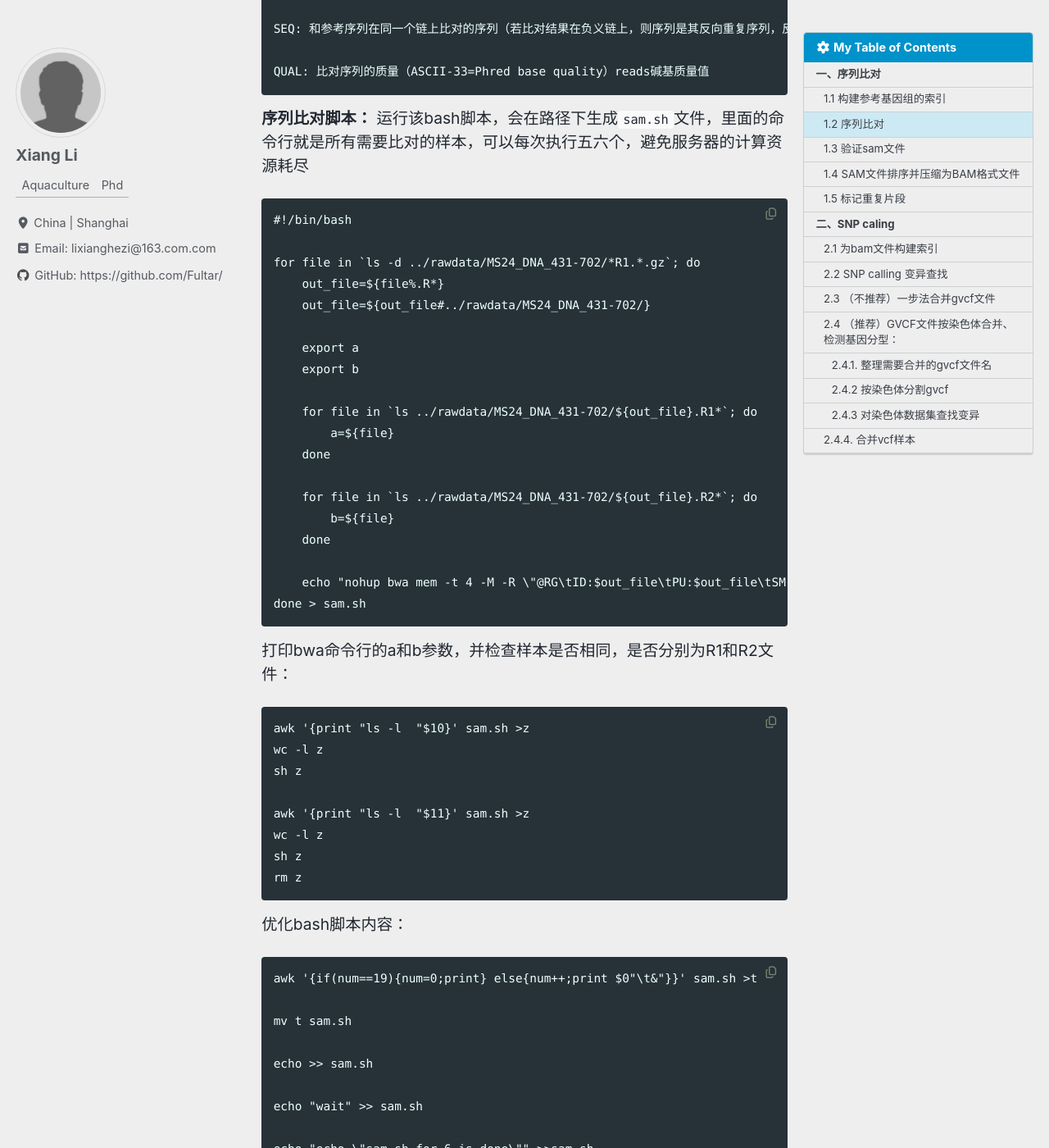
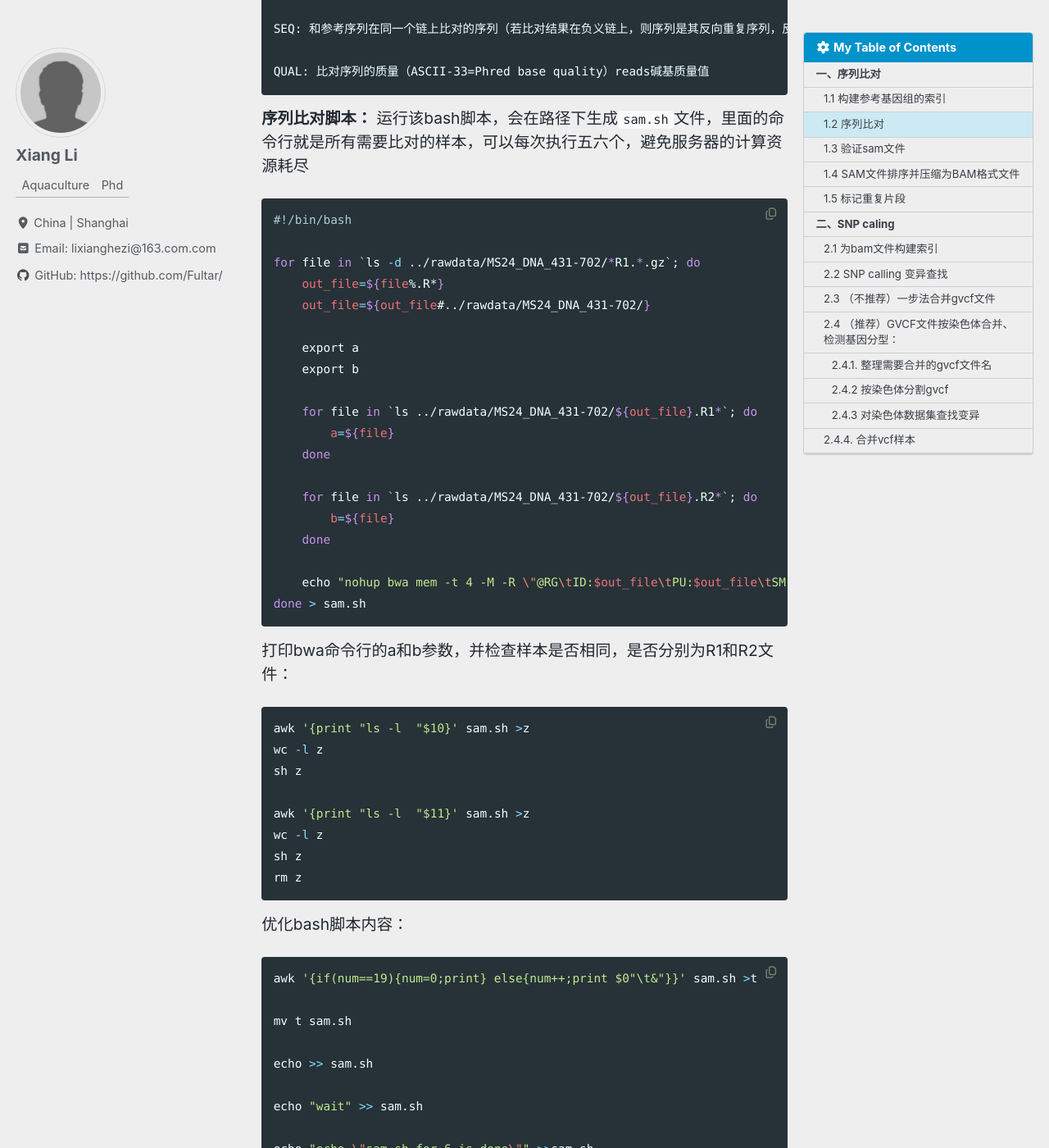
Before and after one commit to Fultar/Fultar.github.io, a Jekyll site: the page built from _posts/2025-12-03-how-to-make-sequencing-files-in-vcf-format.md, in a window 1280 px wide and 1400 px high, scrolled down 1948 px. Shown: the whole window at 82% size. Built offline with Jekyll 4.4.1, drawn with Linux system fonts in a browser that asks for light colours; cached includes are drawn as plain includes; comment, search, counter and statistics services are not loaded; some of the changed text lies outside the part shown.

Commit message:
Update 2025-12-03-how-to-make-sequencing-files-in-vcf-format.md

````diff
--- a/_posts/2025-12-03-how-to-make-sequencing-files-in-vcf-format.md
+++ b/_posts/2025-12-03-how-to-make-sequencing-files-in-vcf-format.md
@@ -21,7 +21,7 @@ tags:
 首先，我们需要测序物种的参考基因组才能比对。参考基因组可以在ncbi上找到：https://www.ncbi.nlm.nih.gov/
 
 下载好参考基因组后，我使用bwa软件建立参考基因组的索引：
-```
+```shell
 # 这一步可能会花费些时间，我用nohup后台运行
 nohup bwa index -a is GCA_022435785.1_ASM2243578v1_genomic.fna > bwa_index.log 2>&1 &
 
@@ -30,7 +30,7 @@ nohup bwa index -a is GCA_022435785.1_ASM2243578v1_genomic.fna > bwa_index.log 2
 
 ## 1.2 序列比对
 看下bwa比对有哪些参数：
-```
+```shell
 # 参数
 bwa mem genomic.fa sample.R1.gz sample.R2.gz \
     -R '@RG\tID:sample\tLB:sample\tSM:sample\tPL:ILLUMINA' \ 2>sample_map.log \
@@ -80,7 +80,7 @@ QUAL: 比对序列的质量（ASCII-33=Phred base quality）reads碱基质量值
 
 **序列比对脚本：**
 运行该bash脚本，会在路径下生成```sam.sh```文件，里面的命令行就是所有需要比对的样本，可以每次执行五六个，避免服务器的计算资源耗尽
-```
+```shell
 #!/bin/bash
 
 for file in `ls -d ../rawdata/MS24_DNA_431-702/*R1.*.gz`; do
@@ -103,7 +103,7 @@ done > sam.sh
 ```
 
 打印bwa命令行的a和b参数，并检查样本是否相同，是否分别为R1和R2文件：
-```
+```shell
 awk '{print "ls -l  "$10}' sam.sh >z
 wc -l z
 sh z
@@ -115,7 +115,7 @@ rm z
 ```
 
 优化bash脚本内容：
-```
+```shell
 awk '{if(num==19){num=0;print} else{num++;print $0"\t&"}}' sam.sh >t
 
 mv t sam.sh
@@ -130,7 +130,7 @@ cat sam.sh
 ```
 
 如果上述命令一切正常，我们就可以运行脚本，开始生成sam比对结果文件：
-```
+```shell
 sh sam.sh >sam.sh.log &
 
 mkdir sam_log
@@ -147,7 +147,7 @@ for file in `ls *.sam.log`; do echo "$file"; tail -1 $file; done >sam_check
 这里开始，我们使用`gatk`软件进行后续步骤。
 
 `gatk ValidateSamFile`命令可以验证sam文件是否是标准格式。
-```
+```shell
 # 验证sam文件的格式有无错误，不然后续步骤会报错
 for file in `ls *.sam`; do x=${file/.sam/}; echo "nohup gatk  ValidateSamFile --INPUT "$file" >"$x".validate.log &"; done >validate.sh
 
@@ -156,7 +156,7 @@ sh validate.sh >validate.sh.log &
 ```
 
 为避免程序太多挤占服务器资源，可以修改上述脚本，分批运行程序：
-```
+```shell
 #!/bin/bash
 
 count=0
@@ -175,7 +175,7 @@ wait  # 等待最后一组不足6个的任务
 ```
 
 查看验证结果：
-```
+```shell
 mkdir validate_log
 mv *.validate.log validate_log/
 cd validate_log/
@@ -191,7 +191,7 @@ cd ..
 ## 1.4 SAM文件排序并压缩为BAM格式文件
 
 使用`gatk SortSam`命令压缩sam文件
-```
+```shell
 gatk SortSam -I samplename.sam \
 -O samplename_sorted.bam \
 --TMP_DIR sample.tmp \
@@ -204,7 +204,7 @@ gatk SortSam -I samplename.sam \
 ```
 
 我这里同时运行4个任务，防止任务太多挤占服务器资源
-```
+```shell
 #!/bin/bash
 
 count=0
@@ -224,7 +224,7 @@ echo "sort_sam.sh done\n"
 ```
 
 
-```
+```shell
 # 运行脚本
 sh sort_sam.sh >>sort_sam.sh.log 2>>sort_sam.sh.log &
 
@@ -258,14 +258,14 @@ samtools view -H my.bam
 这只针对DNA测序，RNA-Seq一般不去重。
 
 使用gatk的```MarkDuplicates```参数去重：
-```
+```shell
 -M samplename.deduplicated.metrics
 
 # 指定标记到的重复序列的文件名
 ```
 
 
-```
+```shell
 #!/bin/bash
 
 count=0
@@ -285,7 +285,7 @@ echo "sort_sam.sh done\n"
 ```
 
 
-```
+```shell
 # 运行脚本
 sh markDuplicates.sh >markDuplicates.sh.log  &
 
@@ -309,7 +309,7 @@ for file in `ls *.deduplicated.log`; do echo $file; more $file; done >check
 # 二、SNP caling
 ## 2.1 为bam文件构建索引
 同样，我们需要先对处理好的bam文件构建索引：
-```
+```shell
 #!/bin/bash
 
 count=0
@@ -329,7 +329,7 @@ echo "index.sh done\n"
 ```
 
 运行脚本：
-```
+```shell
 sh index_deduplicated.sh >index_deduplicated.sh.log &
 
 ls *.bai|wc -l
@@ -342,7 +342,8 @@ gatk CreateSequenceDictionary -R genome.fasta
 准备好bam文件（`*.deduplicated`后缀表示是去重复片段的bam文件）、参考基因组后，我们要先对单个样本生成`.gvcf`后缀的文件，然后再把单个样本的`gvcf`合并为群体的`vcf`格式。
 
 使用参数`--pcr-indel-model CONSERVATIVE -ERC GVCF`生成单样本`gvcf`格式文件：
-```
+
+```shell
 #!/bin/bash
 
 count=0
@@ -361,7 +362,7 @@ echo "gvcf.sh done\n"
 ```
 
 运行脚本：
-```
+```shell
 sh vcf.sh >gvcf.sh.log 2>&1 &
 
 ll -h *.gvcf
@@ -390,7 +391,7 @@ for file in `ls *.gvcf`; do x=${file/gvcf/}gvcf; mv $file $x; done
 
 1. 把每个样本的gvcf合并：
 
-```
+```shell
 ls *.gvcf >t
 
 awk '{c=c" -V "$0}END{print "nohup gatk CombineGVCFs  -R /home/genome/GCA_022435785.1_index/GCA_022435785.1_ASM2243578v1_genomic.fna "c" -O MS24_P2_combined.gvcf &"}' t >tt
@@ -401,7 +402,7 @@ sh tt
 
 2. 合并完成后检测基因分型，得到完整的vcf文件：
 
-```
+```shell
 nohup gatk GenotypeGVCFs -R /home/genome/GCA_022435785.1_index/GCA_022435785.1_ASM2243578v1_genomic.fna -V MS24_P2_combined.gvcf -O MS24_P2_combined.final.vcf >vcf_combined.final.log 2>vcf_combined.final.error&
 
 ```
@@ -413,7 +414,7 @@ nohup gatk GenotypeGVCFs -R /home/genome/GCA_022435785.1_index/GCA_022435785.1_A
 
 - 制作sample_map文件，包含需要合并的样本：
 
-```
+```shell
 #!/bin/bash
 
 # 输出文件名
@@ -435,7 +436,7 @@ done
 
 - 输出文件格式，第一列为新样本名，第二列为待合并的gvcf样本名，两个名字可以一样，也可以不一样重新命名：
 
-```
+```shell
 $head sample_table.txt
 sample1      sample1.gvcf.gz
 sample2      sample2.gvcf.gz
@@ -447,7 +448,7 @@ sample3      sample3.gvcf.gz
 这步将每个样本`gvcf`的染色体数据摘取出来。
  - GenomicsDBImport生成数据集
 
-```
+```shell
 #!/bin/bash
 
 >tt
@@ -465,7 +466,7 @@ echo "nohup gatk GenomicsDBImport  \
     >${CHR}_nohup.log 2>${CHR}_error.log &" >>tt
 done
 ```
-```
+```shell
 sh tt >chr.log&
 ```
 
@@ -473,7 +474,7 @@ sh tt >chr.log&
 
 - 检查合并有无出错：
 
-```
+```shell
 for file in `ls *_nohup.log`; do more $file; done >check
 
 cat check
@@ -488,7 +489,7 @@ true
 
 上一步对样本的染色体生成一系列以染色体名`./vcf_chr/bass_${CHR}`分类的路径和零散文件，这步需要对每条染色体检测变异位点：
 
-```
+```shell
 nohup gatk GenotypeGVCFs \
     -R /home/genome/GCA_022435785.1_index/GCA_022435785.1_ASM2243578v1_genomic.fna \
     -V gendb://bass_CM039554.1 \
@@ -499,7 +500,7 @@ nohup gatk GenotypeGVCFs \
 
 - 脚本：
 
-```
+```shell
 #!/bin/bash
 
 >tt
@@ -520,14 +521,14 @@ echo "Mission Complete."
 
 检查有无报错：
 
-```
+```shell
 for file in `ls *.error.log`; do tail -4 $file; done >check
 ```
 
 ## 2.4.4. 合并vcf样本
 对每条染色体查找变异后，我们便可以把结果合并起来，组成样本群体的vcf文件。
 
-```
+```shell
 #!/bin/bash
 
 # 输出合并后的文件名
@@ -561,7 +562,7 @@ echo "nohup gatk MergeVcfs $input_params O=$output >combined_chr_vcf.nohup.log 2
 
 ```
 
-```
+```shell
 # 运行脚本
 sh t >combined_vcf.log $
 ```
````
